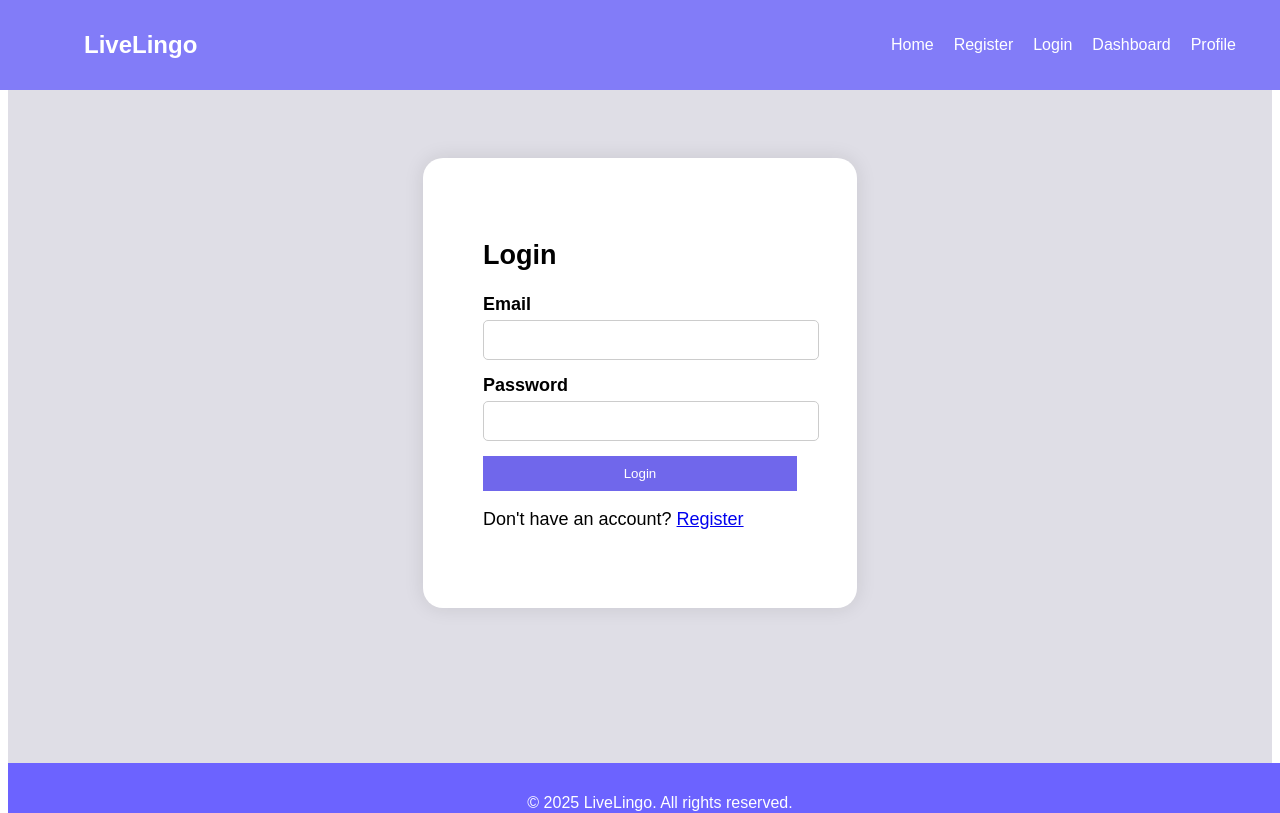
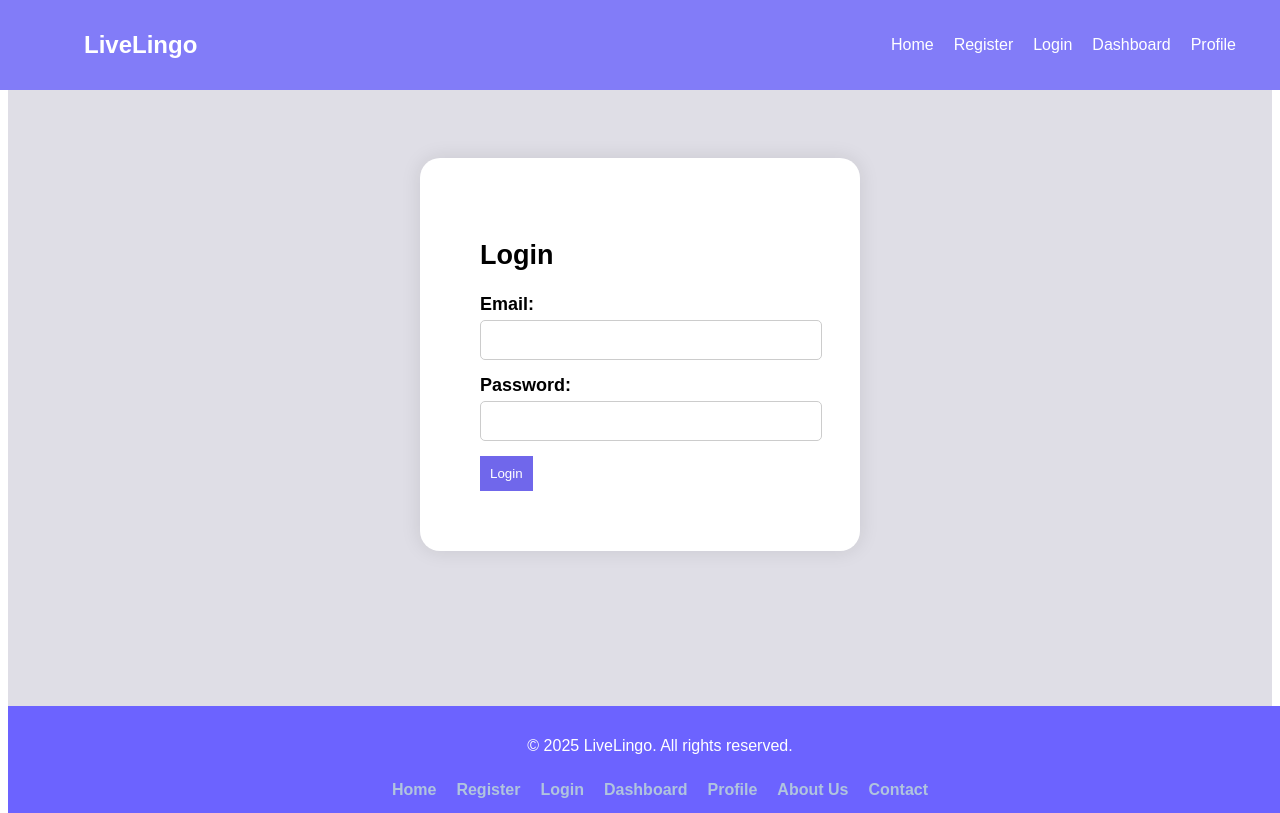
Before and after one commit to harshi2214/live-lingo-client, a React (Vite) app: page /login in a window 1280 px wide. Shown: the top 813 px of the page. Built offline with nearby package versions, Linux system fonts and the light colour scheme.

Commit message:
added reducers and routes

```diff
--- a/src/App.jsx
+++ b/src/App.jsx
@@ -6,9 +6,12 @@
 import Login from "./components/layout/Login";
 import Register from "./components/layout/Register";
 import Dashboard from "./components/layout/Dashboard"; // Import Dashboard
+import { AuthProvider } from "./context/AuthContext"; // Import AuthProvider
+import ProtectedRoute from "./routes/ProtectedRoute"; // Import ProtectedRoute
 
 const App = () => {
   return (
+    <AuthProvider>
       <Router>
         <div className="app-container">
           <Header />
@@ -17,12 +20,20 @@
               <Route path="/" element={<Index />} />
               <Route path="/login" element={<Login />} />
               <Route path="/register" element={<Register />} />
-            <Route path="/dashboard" element={<Dashboard />} />
+              <Route
+                path="/dashboard"
+                element={
+                  <ProtectedRoute>
+                    <Dashboard />
+                  </ProtectedRoute>
+                }
+              />
             </Routes>
           </main>
           <Footer />
         </div>
       </Router>
+    </AuthProvider>
   );
 };
 
--- a/src/components/layout/Dashboard.jsx
+++ b/src/components/layout/Dashboard.jsx
@@ -9,6 +9,9 @@
     const isAuthenticated = localStorage.getItem("isAuthenticated");
     const storedUser = JSON.parse(localStorage.getItem("user"));
 
+    console.log("Auth Check - isAuthenticated:", isAuthenticated);
+    console.log("Auth Check - storedUser:", storedUser);
+
     if (!isAuthenticated || !storedUser) {
       navigate("/login"); // Redirect if not authenticated
     } else {
@@ -18,6 +21,7 @@
 
   const handleLogout = () => {
     localStorage.removeItem("isAuthenticated");
+    localStorage.removeItem("user"); // Ensure user data is removed
     navigate("/login");
   };
 
--- a/src/components/layout/Login.jsx
+++ b/src/components/layout/Login.jsx
@@ -2,54 +2,88 @@
 import { useNavigate } from "react-router-dom";
 
 const Login = () => {
-  const [formData, setFormData] = useState({ email: "", password: "" });
-  const [error, setError] = useState("");
   const navigate = useNavigate();
 
+  // State for login inputs
+  const [credentials, setCredentials] = useState({
+    email: "",
+    password: "",
+  });
+
+  const [error, setError] = useState("");
+
+  // Handle input changes
   const handleChange = (e) => {
-    setFormData({ ...formData, [e.target.name]: e.target.value });
+    setCredentials({ ...credentials, [e.target.name]: e.target.value });
+    setError(""); // Clear error message on input change
   };
 
-  const handleSubmit = (e) => {
+  // Handle login form submission
+  const handleSubmit = async (e) => {
     e.preventDefault();
-    setError("");
 
-    fetch("https://user-management-server-3.onrender.com/users")
-      .then((response) => response.json())
-      .then((users) => {
-        const foundUser = users.find(
-          (user) => user.email === formData.email && user.password === formData.password
+    if (!credentials.email || !credentials.password) {
+      setError("Both fields are required.");
+      return;
+    }
+
+    try {
+      const response = await fetch("https://user-management-server-3.onrender.com/users");
+      const users = await response.json();
+
+      console.log("Fetched users:", users); // Debugging
+
+      // Find user by email & password
+      const user = users.find(
+        (u) => u.email === credentials.email && u.password === credentials.password
       );
 
-        if (foundUser) {
-          localStorage.setItem("user", JSON.stringify(foundUser)); // Store user data
-          localStorage.setItem("isAuthenticated", "true"); // Mark user as authenticated
+      if (user) {
+        console.log("User found:", user); // Debugging
+
+        // Store login status and user data
+        localStorage.setItem("isAuthenticated", "true");
+        localStorage.setItem("user", JSON.stringify(user));
+
         navigate("/dashboard"); // Redirect to dashboard
       } else {
         setError("Invalid email or password!");
       }
-      })
-      .catch((error) => {
-        console.error("Error logging in:", error);
-        setError("Failed to log in. Try again.");
-      });
+    } catch (error) {
+      console.error("Error fetching users:", error);
+      setError("Failed to connect to server. Try again later.");
+    }
   };
 
   return (
     <div className="login-container">
-      <form className="login-form" onSubmit={handleSubmit}>
       <h2>Login</h2>
-        {error && <p className="error">{error}</p>}
+      <form onSubmit={handleSubmit}>
         <div className="input-group">
-          <label>Email</label>
-          <input type="email" name="email" value={formData.email} onChange={handleChange} required />
+          <label>Email:</label>
+          <input
+            type="email"
+            name="email"
+            value={credentials.email}
+            onChange={handleChange}
+            required
+          />
         </div>
+
         <div className="input-group">
-          <label>Password</label>
-          <input type="password" name="password" value={formData.password} onChange={handleChange} required />
+          <label>Password:</label>
+          <input
+            type="password"
+            name="password"
+            value={credentials.password}
+            onChange={handleChange}
+            required
+          />
         </div>
+
+        {error && <p className="error-text">{error}</p>}
+
         <button type="submit" className="btn">Login</button>
-        <p>Don't have an account? <a href="/register">Register</a></p>
       </form>
     </div>
   );
--- /dev/null
+++ b/src/context/AuthContext.jsx
@@ -0,0 +1,36 @@
+import React, { createContext, useReducer, useContext } from "react";
+import authReducer from "../reducers/authReducer"; // Import the reducer
+
+// Create Auth Context
+const AuthContext = createContext();
+
+// Initial state for authentication
+const initialState = {
+  user: null, // No user logged in initially
+};
+
+// AuthProvider component to wrap around the app
+export const AuthProvider = ({ children }) => {
+  const [state, dispatch] = useReducer(authReducer, initialState);
+
+  // Login function
+  const login = (userData) => {
+    dispatch({ type: "LOGIN", payload: userData });
+  };
+
+  // Logout function
+  const logout = () => {
+    dispatch({ type: "LOGOUT" });
+  };
+
+  return (
+    <AuthContext.Provider value={{ user: state.user, login, logout }}>
+      {children}
+    </AuthContext.Provider>
+  );
+};
+
+// Custom hook to use AuthContext easily
+export const useAuth = () => {
+  return useContext(AuthContext);
+};
--- /dev/null
+++ b/src/reducers/authReducer.js
@@ -0,0 +1,12 @@
+const authReducer = (state, action) => {
+    switch (action.type) {
+      case "LOGIN":
+        return { ...state, user: action.payload }; // Set user data on login
+      case "LOGOUT":
+        return { ...state, user: null }; // Remove user data on logout
+      default:
+        return state;
+    }
+  };
+
+  export default authReducer;
--- /dev/null
+++ b/src/routes/ProtectedRoute.jsx
@@ -0,0 +1,11 @@
+import React from "react";
+import { Navigate } from "react-router-dom";
+import { useAuth } from "../context/AuthContext";
+
+const ProtectedRoute = ({ component: Component }) => {
+  const { user } = useAuth();
+
+  return user ? <Component /> : <Navigate to="/login" />;
+};
+
+export default ProtectedRoute;
```
Also changed, not shown: src/routes/AppRouter.jsx (added, +23 -0 lines). Lines whose indentation alone changed are shown as unchanged.
